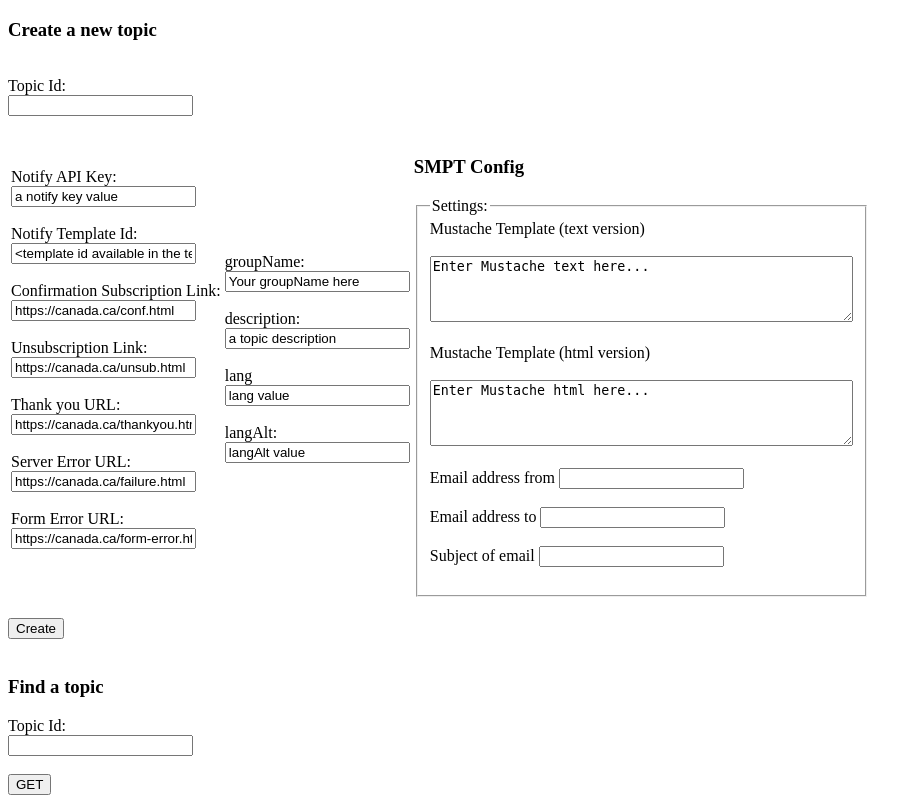
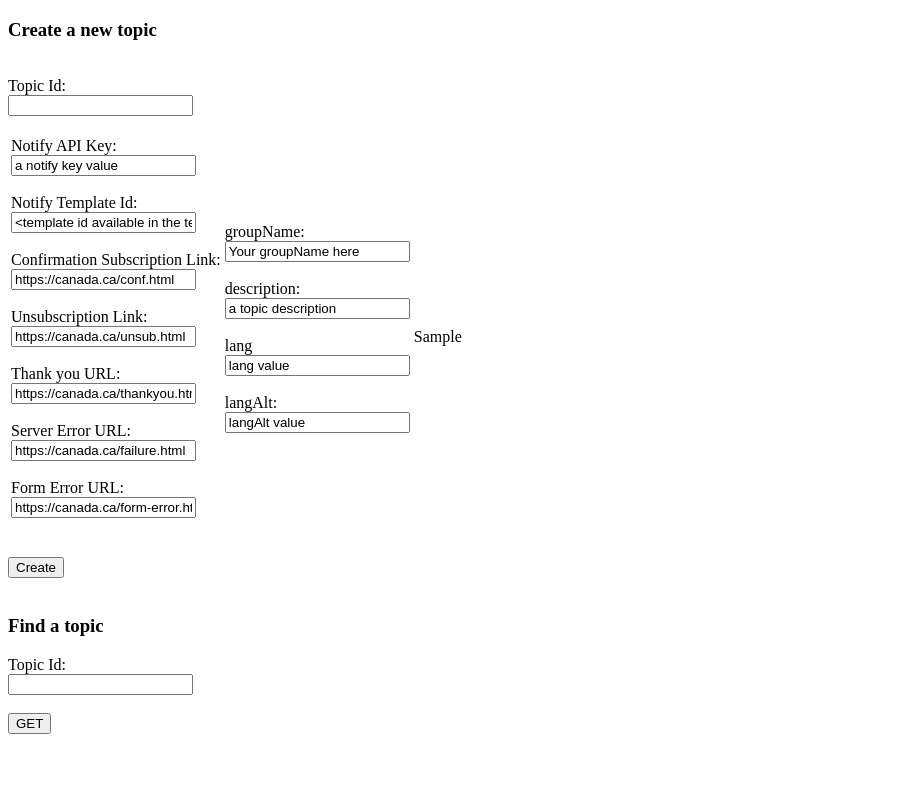
Before and after one commit to ServiceCanada/cens, a Node project: template views/createTopic.mustache in a window 1280 px wide. Shown: the whole page, without its empty margins (0-922 px from the left). After the commit the page ends 734 px from the top, so only its background shows below. Run offline with Node 20 templates, Linux system fonts and the light colour scheme; the template is opened without the code that fills it: most values are stand-ins (such as "Sample title", 1, 10 or a date in 2020); some libraries are stand-ins or nearby versions.

Commit message:
modularized smtp config for reuse on modify view

```diff
--- a/views/createTopic.mustache
+++ b/views/createTopic.mustache
@@ -38,20 +38,7 @@
 
 					</td>
 					<td>
-						<h3>SMPT Config</h3>
-						<fieldset>
-							<legend>Settings:</legend>
-							<label for="templateTxt">Mustache Template (text version)</label><br><br>
-							<textarea rows="4" cols="50" name="templateTxt" form="createTopicForm">Enter Mustache text here...</textarea><br><br>
-							<label for="templateHtml">Mustache Template (html version)</label><br><br>
-							<textarea rows="4" cols="50" name="templateHtml" form="createTopicForm">Enter Mustache html here...</textarea><br><br>
-							<label for="from">Email address from</label>
-							<input type="email" id="from" name="from"><br><br>
-							<label for="to">Email address to</label>
-							<input type="email" id="to" name="to"><br><br>
-							<label for="subject">Subject of email</label>
-							<input type="text" id="subject" name="subject"><br><br>
-						</fieldset>
+						{{{smtpConfig}}}
 					</td>
 				</tr>
 			</table>
```
Also changed, not shown: controllers/managers.js (+10 -2 lines), views/smtpConfig.mustache (added, +14 -0 lines).
